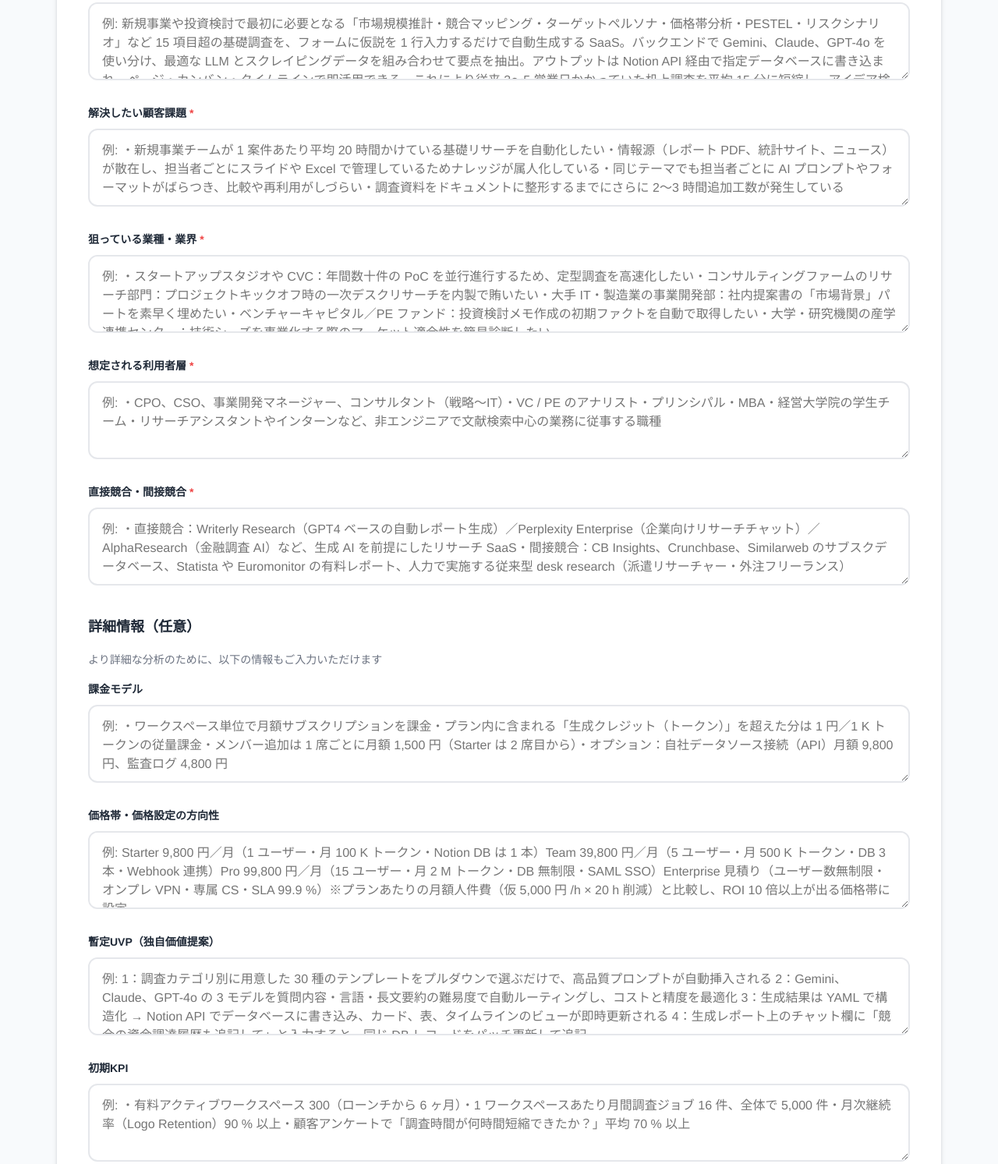
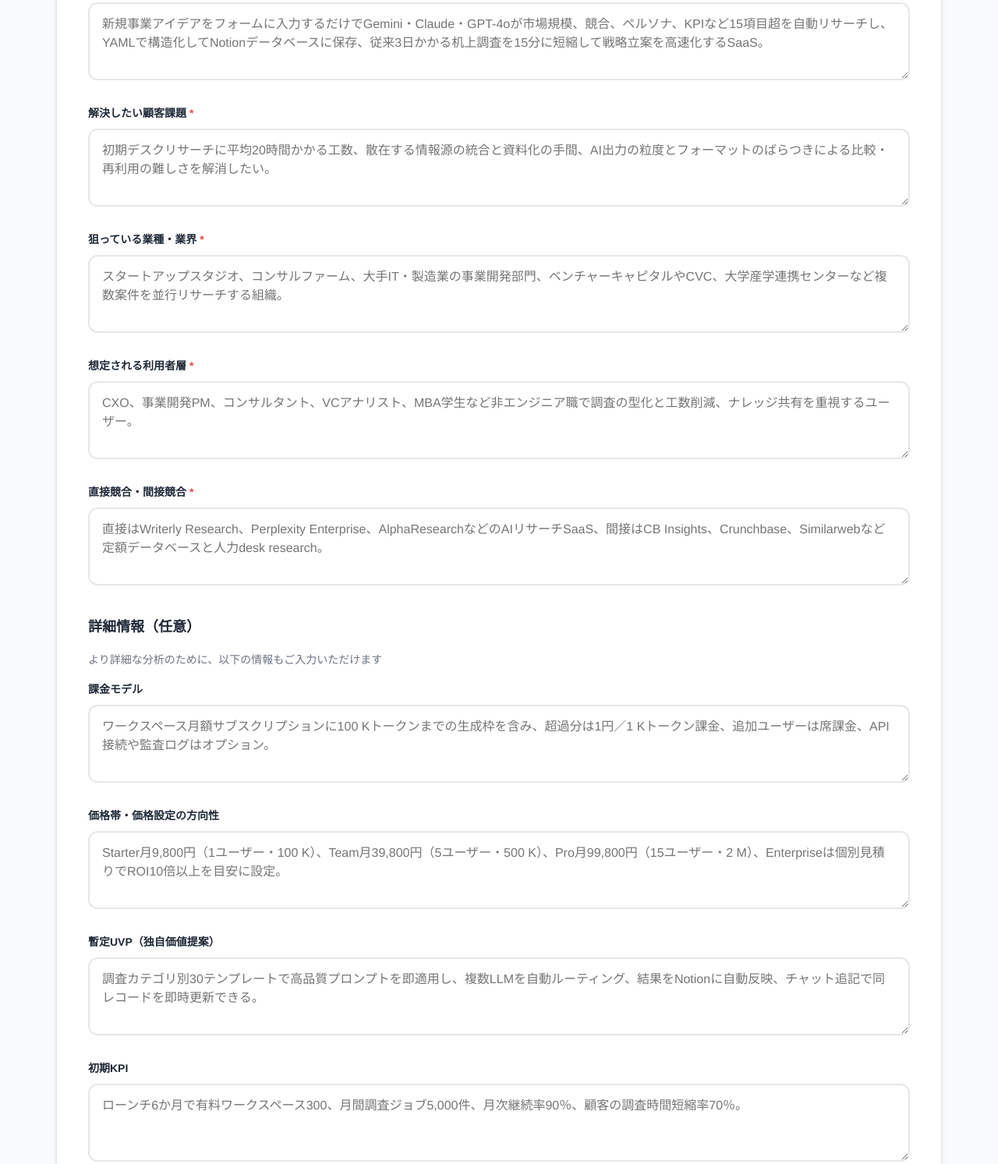
Before and after one commit to t-hamamura/market-research-system, a website: page public/index.html in a window 1280 px wide. Shown: the part 1218-2711 px from the top of the page at 78% size. Drawn offline with Linux system fonts and the light colour scheme; no server answers.

Commit message:
✨ Update: フォームプレースホルダーテキストを新しいビジネスアイデアに更新
- 市場調査自動化SaaSの詳細な事業内容に全12項目のplaceholder更新
- コンセプト、顧客課題、ターゲット業界・ユーザー、競合分析等を具体化
- 課金モデル、価格設定、UVP、KPI、獲得チャネル等の戦略情報を追加
- より実践的で参考になるフォーム入力例に改善

```diff
--- a/public/index.html
+++ b/public/index.html
@@ -125,7 +125,7 @@
                                 コンセプト <span class="required-mark">*</span>
                             </label>
                             <textarea id="concept" name="concept" class="form-textarea" rows="3"
-                                      placeholder="例: 新規事業や投資検討で最初に必要となる「市場規模推計・競合マッピング・ターゲットペルソナ・価格帯分析・PESTEL・リスクシナリオ」など 15 項目超の基礎調査を、フォームに仮説を 1 行入力するだけで自動生成する SaaS。バックエンドで Gemini、Claude、GPT-4o を使い分け、最適な LLM とスクレイピングデータを組み合わせて要点を抽出。アウトプットは Notion API 経由で指定データベースに書き込まれ、ページ・カンバン・タイムラインで即活用できる。これにより従来 3～5 営業日かかっていた机上調査を平均 15 分に短縮し、アイデア検証とピボットを高速化する。" required></textarea>
+                                      placeholder="新規事業アイデアをフォームに入力するだけでGemini・Claude・GPT-4oが市場規模、競合、ペルソナ、KPIなど15項目超を自動リサーチし、YAMLで構造化してNotionデータベースに保存、従来3日かかる机上調査を15分に短縮して戦略立案を高速化するSaaS。" required></textarea>
                         </div>
 
                         <div class="form-group">
@@ -133,7 +133,7 @@
                                 解決したい顧客課題 <span class="required-mark">*</span>
                             </label>
                             <textarea id="customerProblem" name="customerProblem" class="form-textarea" rows="3"
-                                      placeholder="例: ・新規事業チームが 1 案件あたり平均 20 時間かけている基礎リサーチを自動化したい・情報源（レポート PDF、統計サイト、ニュース）が散在し、担当者ごとにスライドや Excel で管理しているためナレッジが属人化している・同じテーマでも担当者ごとに AI プロンプトやフォーマットがばらつき、比較や再利用がしづらい・調査資料をドキュメントに整形するまでにさらに 2～3 時間追加工数が発生している" required></textarea>
+                                      placeholder="初期デスクリサーチに平均20時間かかる工数、散在する情報源の統合と資料化の手間、AI出力の粒度とフォーマットのばらつきによる比較・再利用の難しさを解消したい。" required></textarea>
                         </div>
 
                         <div class="form-group">
@@ -141,7 +141,7 @@
                                 狙っている業種・業界 <span class="required-mark">*</span>
                             </label>
                             <textarea id="targetIndustry" name="targetIndustry" class="form-textarea" rows="2"
-                                      placeholder="例: ・スタートアップスタジオや CVC：年間数十件の PoC を並行進行するため、定型調査を高速化したい・コンサルティングファームのリサーチ部門：プロジェクトキックオフ時の一次デスクリサーチを内製で賄いたい・大手 IT・製造業の事業開発部：社内提案書の「市場背景」パートを素早く埋めたい・ベンチャーキャピタル／PE ファンド：投資検討メモ作成の初期ファクトを自動で取得したい・大学・研究機関の産学連携センター：技術シーズを事業化する際のマーケット適合性を簡易診断したい" required></textarea>
+                                      placeholder="スタートアップスタジオ、コンサルファーム、大手IT・製造業の事業開発部門、ベンチャーキャピタルやCVC、大学産学連携センターなど複数案件を並行リサーチする組織。" required></textarea>
                         </div>
 
                         <div class="form-group">
@@ -149,7 +149,7 @@
                                 想定される利用者層 <span class="required-mark">*</span>
                             </label>
                             <textarea id="targetUsers" name="targetUsers" class="form-textarea" rows="3"
-                                      placeholder="例: ・CPO、CSO、事業開発マネージャー、コンサルタント（戦略～IT）・VC / PE のアナリスト・プリンシパル・MBA・経営大学院の学生チーム・リサーチアシスタントやインターンなど、非エンジニアで文献検索中心の業務に従事する職種" required></textarea>
+                                      placeholder="CXO、事業開発PM、コンサルタント、VCアナリスト、MBA学生など非エンジニア職で調査の型化と工数削減、ナレッジ共有を重視するユーザー。" required></textarea>
                         </div>
 
                         <div class="form-group">
@@ -157,7 +157,7 @@
                                 直接競合・間接競合 <span class="required-mark">*</span>
                             </label>
                             <textarea id="competitors" name="competitors" class="form-textarea" rows="3"
-                                      placeholder="例: ・直接競合：Writerly Research（GPT4 ベースの自動レポート生成）／Perplexity Enterprise（企業向けリサーチチャット）／AlphaResearch（金融調査 AI）など、生成 AI を前提にしたリサーチ SaaS・間接競合：CB Insights、Crunchbase、Similarweb のサブスクデータベース、Statista や Euromonitor の有料レポート、人力で実施する従来型 desk research（派遣リサーチャー・外注フリーランス）" required></textarea>
+                                      placeholder="直接はWriterly Research、Perplexity Enterprise、AlphaResearchなどのAIリサーチSaaS、間接はCB Insights、Crunchbase、Similarwebなど定額データベースと人力desk research。" required></textarea>
                         </div>
                     </div>
 
@@ -169,43 +169,43 @@
                         <div class="form-group">
                             <label for="revenueModel" class="form-label">課金モデル</label>
                             <textarea id="revenueModel" name="revenueModel" class="form-textarea" rows="2"
-                                      placeholder="例: ・ワークスペース単位で月額サブスクリプションを課金・プラン内に含まれる「生成クレジット（トークン）」を超えた分は 1 円／1 K トークンの従量課金・メンバー追加は 1 席ごとに月額 1,500 円（Starter は 2 席目から）・オプション：自社データソース接続（API）月額 9,800 円、監査ログ 4,800 円"></textarea>
+                                      placeholder="ワークスペース月額サブスクリプションに100 Kトークンまでの生成枠を含み、超過分は1円／1 Kトークン課金、追加ユーザーは席課金、API接続や監査ログはオプション。"></textarea>
                         </div>
 
                         <div class="form-group">
                             <label for="pricingDirection" class="form-label">価格帯・価格設定の方向性</label>
                             <textarea id="pricingDirection" name="pricingDirection" class="form-textarea" rows="2"
-                                      placeholder="例: Starter 9,800 円／月（1 ユーザー・月 100 K トークン・Notion DB は 1 本）Team 39,800 円／月（5 ユーザー・月 500 K トークン・DB 3 本・Webhook 連携）Pro 99,800 円／月（15 ユーザー・月 2 M トークン・DB 無制限・SAML SSO）Enterprise 見積り（ユーザー数無制限・オンプレ VPN・専属 CS・SLA 99.9 %）※プランあたりの月額人件費（仮 5,000 円 /h × 20 h 削減）と比較し、ROI 10 倍以上が出る価格帯に設定。"></textarea>
+                                      placeholder="Starter月9,800円（1ユーザー・100 K）、Team月39,800円（5ユーザー・500 K）、Pro月99,800円（15ユーザー・2 M）、Enterpriseは個別見積りでROI10倍以上を目安に設定。"></textarea>
                         </div>
 
                         <div class="form-group">
                             <label for="uvp" class="form-label">暫定UVP（独自価値提案）</label>
                             <textarea id="uvp" name="uvp" class="form-textarea" rows="3"
-                                      placeholder="例: 1：調査カテゴリ別に用意した 30 種のテンプレートをプルダウンで選ぶだけで、高品質プロンプトが自動挿入される 2：Gemini、Claude、GPT-4o の 3 モデルを質問内容・言語・長文要約の難易度で自動ルーティングし、コストと精度を最適化 3：生成結果は YAML で構造化 → Notion API でデータベースに書き込み、カード、表、タイムラインのビューが即時更新される 4：生成レポート上のチャット欄に「競合の資金調達履歴も追記して」と入力すると、同じ DB レコードをパッチ更新して追記"></textarea>
+                                      placeholder="調査カテゴリ別30テンプレートで高品質プロンプトを即適用し、複数LLMを自動ルーティング、結果をNotionに自動反映、チャット追記で同レコードを即時更新できる。"></textarea>
                         </div>
 
                         <div class="form-group">
                             <label for="initialKpi" class="form-label">初期KPI</label>
                             <textarea id="initialKpi" name="initialKpi" class="form-textarea" rows="2"
-                                      placeholder="例: ・有料アクティブワークスペース 300（ローンチから 6 ヶ月）・1 ワークスペースあたり月間調査ジョブ 16 件、全体で 5,000 件・月次継続率（Logo Retention）90 % 以上・顧客アンケートで「調査時間が何時間短縮できたか？」平均 70 % 以上"></textarea>
+                                      placeholder="ローンチ6か月で有料ワークスペース300、月間調査ジョブ5,000件、月次継続率90％、顧客の調査時間短縮率70％。"></textarea>
                         </div>
 
                         <div class="form-group">
                             <label for="acquisitionChannels" class="form-label">獲得チャネル仮説</label>
                             <textarea id="acquisitionChannels" name="acquisitionChannels" class="form-textarea" rows="2"
-                                      placeholder="例: ・SEO：キーワード「市場調査 AI」「競合分析 自動化」「新規事業 リサーチ」を軸にブログと LP で自然流入を獲得・ウェビナー：生成 AI・事業開発コミュニティと月 4 回共催し、デモと実ケース紹介で SQL 生成・VC・アクセラレーター向けプログラム：採択スタートアップに 6 か月無償クーポンを配布し、プロダクトレッドグロースを狙う・SNS / オウンドメディア：note や LinkedIn で「AI に 15 分で作らせた市場分析」を連載し具体例を拡散"></textarea>
+                                      placeholder="市場調査AI関連のSEO流入をLPへ誘導、生成AIコミュニティ共催ウェビナーを月4回開催、VCアクセラ向け半年無償クーポンでPLGを促進、noteとLinkedInで事例を連載。"></textarea>
                         </div>
 
                         <div class="form-group">
                             <label for="regulatoryTechPrereqs" class="form-label">規制・技術前提</label>
                             <textarea id="regulatoryTechPrereqs" name="regulatoryTechPrereqs" class="form-textarea" rows="2"
-                                      placeholder="例: ・Gemini / Claude / OpenAI 各社の API 利用規約を遵守し、入力データと出力データの取り扱いを明示・Web スクレイピングは対象サイトの ToS を確認し、RobotExclusion と RateLimit を順守・個人情報保護法：API ログを 30 日でマスキングし、ユーザー固有 ID をハッシュ化・Notion API：1 分間のレート制限（約 3 リクエスト／秒）を考慮したバッチ処理設計・インフラ：Google Cloud Run＋Firestore、東京リージョン、TLS 1.3、データ保存は AES-256 で暗号化"></textarea>
+                                      placeholder="Gemini等API利用規約、スクレイピングToS、改正個人情報保護法に基づくログ匿名化、NotionAPIレート制限、著作権ポリシー遵守、GCP東京リージョンでTLS1.3通信とAES-256暗号化を実施。"></textarea>
                         </div>
 
                         <div class="form-group">
                             <label for="costStructure" class="form-label">想定コスト構造</label>
                             <textarea id="costStructure" name="costStructure" class="form-textarea" rows="2"
-                                      placeholder="例: ・可変費：LLM API 使用料（平均 0.002 USD／1 K トークン）、GCP 料金（Cloud Run 実行秒課金＋ Firestore）、有料データソース API（例：Statista など）・固定費：開発者 4 名（年俸 700 万）、プロダクトマネージャー 1 名、CS 2 名、マーケ広告（SEM・SNS）月 40 万、監視・バックアップ 5 万・目標粗利率：60 % 以上、LTV／CAC を 3.0 以上に保つため、オンボーディングを自動化し CS 工数を最小化する"></textarea>
+                                      placeholder="可変費はLLM API課金、GCP Cloud Run・Firestore利用料、外部データAPIライセンス、固定費は開発4名・PM1名・CS2名の人件費とマーケ広告、監視バックアップを含み粗利60％とLTV／CAC 3.0以上を目標とする。"></textarea>
                         </div>
                     </div>
 
```
